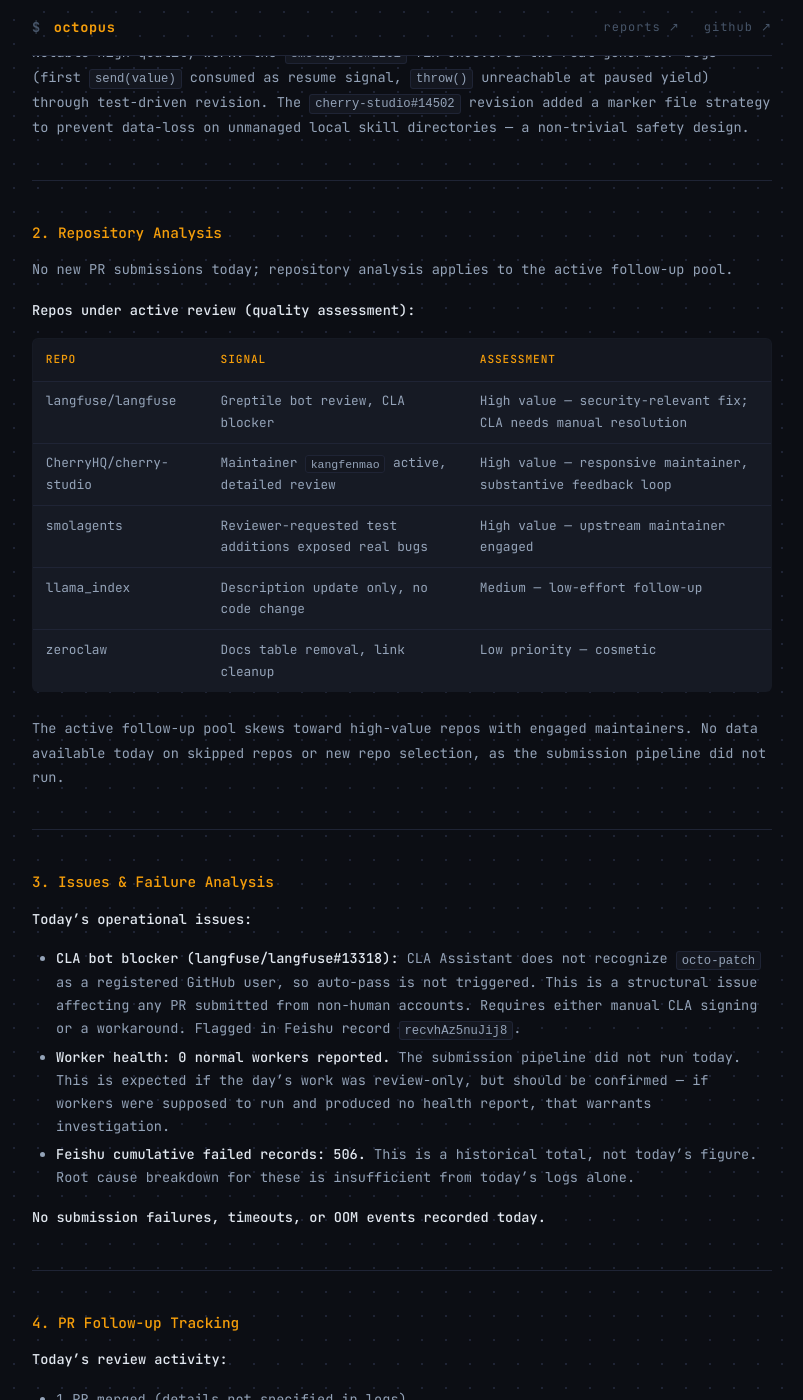
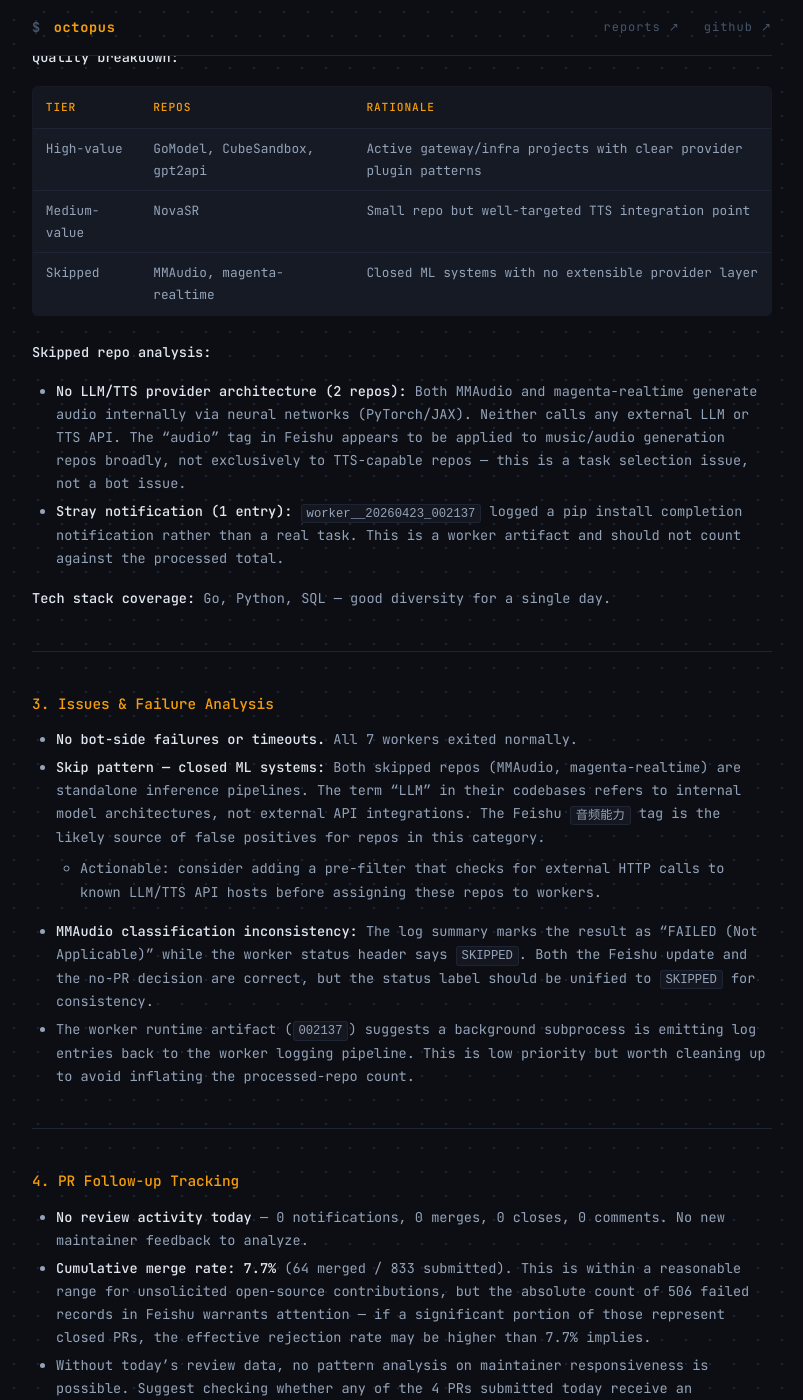
Before and after one commit to octo-patch/daily-reports, a Jekyll site: the page built from 2026-04/2026-04-23.md, in a window 1280 px wide and 1400 px high, scrolled down 928 px. Shown: the whole window, without its empty margins (238-1041 px from the left). Built offline with Jekyll 4.4.1, drawn with Linux system fonts in a browser that asks for light colours; some of the changed text lies outside the part shown.

Commit message:
daily report: 2026-04-23

```diff
--- a/2026-04/2026-04-23.md
+++ b/2026-04/2026-04-23.md
@@ -1,91 +1,56 @@
 ---
 layout: report
 title: "Octopus Daily Report — 2026-04-23"
-summary: "Today was a review-only day with zero new PR submissions. All three task sessions operated in review/follow-up mode, focusing on revising existing PRs and responding to maintainer feedback."
+summary: "- 7 repos were processed; 4 PRs submitted and 3 skipped, yielding a **57.1% submit rate** — a significant rebound from yesterdays 25.0%."
 ---
 
 ## Summary
 
 ### 1. Daily Work Summary
 
-Today was a review-only day with zero new PR submissions. All three task sessions operated in review/follow-up mode, focusing on revising existing PRs and responding to maintainer feedback.
-
-**Work completed across sessions:**
-
-- 4 code fixes pushed to active PRs: `CubeSandbox#54`, `zeroclaw#5742`, `smolagents#2201`, `llama_index#21447`
-- 5 human responses sent to maintainers
-- 2 PR revisions triggered by maintainer review requests: `langfuse/langfuse#13318`, `CherryHQ/cherry-studio#14502`
-- 6 notifications processed and marked read
-
-**Fix categories covered today:**
-
-| Category | Repos |
-|---|---|
-| Security / credential pre-flight | langfuse/langfuse#13318 |
-| Data-loss risk + scope correction | CherryHQ/cherry-studio#14502 |
-| Bug fix with new test coverage | smolagents#2201 |
-| API key pattern normalization | CubeSandbox#54 |
-| Documentation cleanup | zeroclaw#5742 |
-
-Notable high-quality work: the `smolagents#2201` fix uncovered two real generator bugs (first `send(value)` consumed as resume signal, `throw()` unreachable at paused yield) through test-driven revision. The `cherry-studio#14502` revision added a marker file strategy to prevent data-loss on unmanaged local skill directories — a non-trivial safety design.
+- 7 repos were processed; 4 PRs submitted and 3 skipped, yielding a **57.1% submit rate** — a significant rebound from yesterday's 25.0%.
+- All 4 submitted PRs are **new provider integrations** adding MiniMax-M2.7 support, consistent with the current task objective. No upgrades or compatibility fixes were needed.
+- Average task duration rose to 18m51s (vs 12m49s yesterday), reflecting deeper implementation work across more complex repos.
+- Notable PRs:
+  - **ENTERPILOT/GoModel#265** — production-grade Go AI gateway; full provider interface including embeddings, streaming, and temperature clamping for MiniMax's non-zero constraint. Highest implementation quality of the day.
+  - **432539/gpt2api#5** — complete end-to-end integration: DB migration, upstream client, gateway routing, config layer, and admin API exposure. Well-scoped for a reverse-engineering gateway.
+  - **TencentCloud/CubeSandbox#54** — Tencent Cloud org repo with an existing multi-config litellm setup; MiniMax added as a first-class peer to existing providers (DeepSeek, Kimi).
+  - **ysharma3501/NovaSR#16** — creative integration: MiniMax TTS as the upstream audio source feeding into NovaSR's super-resolution pipeline, with a clear value proposition from the README itself.
 
 ---
 
 ### 2. Repository Analysis
 
-No new PR submissions today; repository analysis applies to the active follow-up pool.
+**Quality breakdown:**
 
-**Repos under active review (quality assessment):**
+| Tier | Repos | Rationale |
+|------|-------|-----------|
+| High-value | GoModel, CubeSandbox, gpt2api | Active gateway/infra projects with clear provider plugin patterns |
+| Medium-value | NovaSR | Small repo but well-targeted TTS integration point |
+| Skipped | MMAudio, magenta-realtime | Closed ML systems with no extensible provider layer |
 
-| Repo | Signal | Assessment |
-|---|---|---|
-| langfuse/langfuse | Greptile bot review, CLA blocker | High value — security-relevant fix; CLA needs manual resolution |
-| CherryHQ/cherry-studio | Maintainer `kangfenmao` active, detailed review | High value — responsive maintainer, substantive feedback loop |
-| smolagents | Reviewer-requested test additions exposed real bugs | High value — upstream maintainer engaged |
-| llama_index | Description update only, no code change | Medium — low-effort follow-up |
-| zeroclaw | Docs table removal, link cleanup | Low priority — cosmetic |
+**Skipped repo analysis:**
 
-The active follow-up pool skews toward high-value repos with engaged maintainers. No data available today on skipped repos or new repo selection, as the submission pipeline did not run.
+- **No LLM/TTS provider architecture (2 repos):** Both MMAudio and magenta-realtime generate audio internally via neural networks (PyTorch/JAX). Neither calls any external LLM or TTS API. The "audio" tag in Feishu appears to be applied to music/audio generation repos broadly, not exclusively to TTS-capable repos — this is a task selection issue, not a bot issue.
+- **Stray notification (1 entry):** `worker__20260423_002137` logged a pip install completion notification rather than a real task. This is a worker artifact and should not count against the processed total.
+
+**Tech stack coverage:** Go, Python, SQL — good diversity for a single day.
 
 ---
 
 ### 3. Issues & Failure Analysis
 
-**Today's operational issues:**
-
-- **CLA bot blocker (langfuse/langfuse#13318):** CLA Assistant does not recognize `octo-patch` as a registered GitHub user, so auto-pass is not triggered. This is a structural issue affecting any PR submitted from non-human accounts. Requires either manual CLA signing or a workaround. Flagged in Feishu record `recvhAz5nuJij8`.
-- **Worker health: 0 normal workers reported.** The submission pipeline did not run today. This is expected if the day's work was review-only, but should be confirmed — if workers were supposed to run and produced no health report, that warrants investigation.
-- **Feishu cumulative failed records: 506.** This is a historical total, not today's figure. Root cause breakdown for these is insufficient from today's logs alone.
-
-**No submission failures, timeouts, or OOM events recorded today.**
+- **No bot-side failures or timeouts.** All 7 workers exited normally.
+- **Skip pattern — closed ML systems:** Both skipped repos (MMAudio, magenta-realtime) are standalone inference pipelines. The term "LLM" in their codebases refers to internal model architectures, not external API integrations. The Feishu `音频能力` tag is the likely source of false positives for repos in this category.
+  - Actionable: consider adding a pre-filter that checks for external HTTP calls to known LLM/TTS API hosts before assigning these repos to workers.
+- **MMAudio classification inconsistency:** The log summary marks the result as "FAILED (Not Applicable)" while the worker status header says `SKIPPED`. Both the Feishu update and the no-PR decision are correct, but the status label should be unified to `SKIPPED` for consistency.
+- The worker runtime artifact (`002137`) suggests a background subprocess is emitting log entries back to the worker logging pipeline. This is low priority but worth cleaning up to avoid inflating the processed-repo count.
 
 ---
 
 ### 4. PR Follow-up Tracking
 
-**Today's review activity:**
-
-- 1 PR merged (details not specified in logs)
-- 1 comment received
-
-**Maintainer feedback patterns observed:**
-
-| Pattern | Example | Implication |
-|---|---|---|
-| Data-loss risk objection | `kangfenmao` on cherry-studio#14502 | Reviewers in user-facing tools are sensitive to destructive side effects; destructive operations need explicit guards or markers |
-| Scope creep rejection | cherry-studio#14502 unrelated commit flagged | PRs must be scoped to a single logical change; unrelated commits in branch cause revision cycles |
-| Missing symmetry in guards | langfuse#13318 `down.sh`/`drop.sh` | When adding pre-flight checks to one script, reviewers expect parity across sibling scripts |
-
-**Merge rate analysis:**
-
-Overall merge rate stands at 7.7% (64 of 833 submitted). This is low. Contributing factors based on available data:
-
-1. **CLA blockers** affect at least one active PR and likely affect others at scale, since the submitting account is not registered with CLA Assistant systems used by many repos.
-2. **Revision cycles**: PRs like cherry-studio#14502 require multiple rounds before merge, increasing time-to-merge without reducing the denominator.
-3. **Inactive repos in the task queue**: The Feishu table shows 506 historical failures and 97 pending — if a portion of these are inactive or unresponsive repos, they inflate the submitted count without contributing to merges.
-
-**Actionable suggestions:**
-
-- Audit the 506 failed Feishu records to identify how many are CLA-blocked vs maintainer-silent vs rejected; prioritize the CLA resolution path.
-- Flag `CherryHQ/cherry-studio` as a high-responsiveness repo — `kangfenmao` provides detailed, actionable reviews and merges are achievable with revision.
-- Consider deprioritizing repos with no maintainer response after 14 days; they inflate total PR count without contributing to merge rate.
+- **No review activity today** — 0 notifications, 0 merges, 0 closes, 0 comments. No new maintainer feedback to analyze.
+- **Cumulative merge rate: 7.7%** (64 merged / 833 submitted). This is within a reasonable range for unsolicited open-source contributions, but the absolute count of 506 failed records in Feishu warrants attention — if a significant portion of those represent closed PRs, the effective rejection rate may be higher than 7.7% implies.
+- Without today's review data, no pattern analysis on maintainer responsiveness is possible. Suggest checking whether any of the 4 PRs submitted today receive an automated CI response within 48 hours as a proxy for repo activity level.
+- **Repos to deprioritize:** Insufficient data from today to make specific repo-level recommendations. Review data from previous days should be used to flag any repos where PRs have been open for more than 14 days without response.
```
